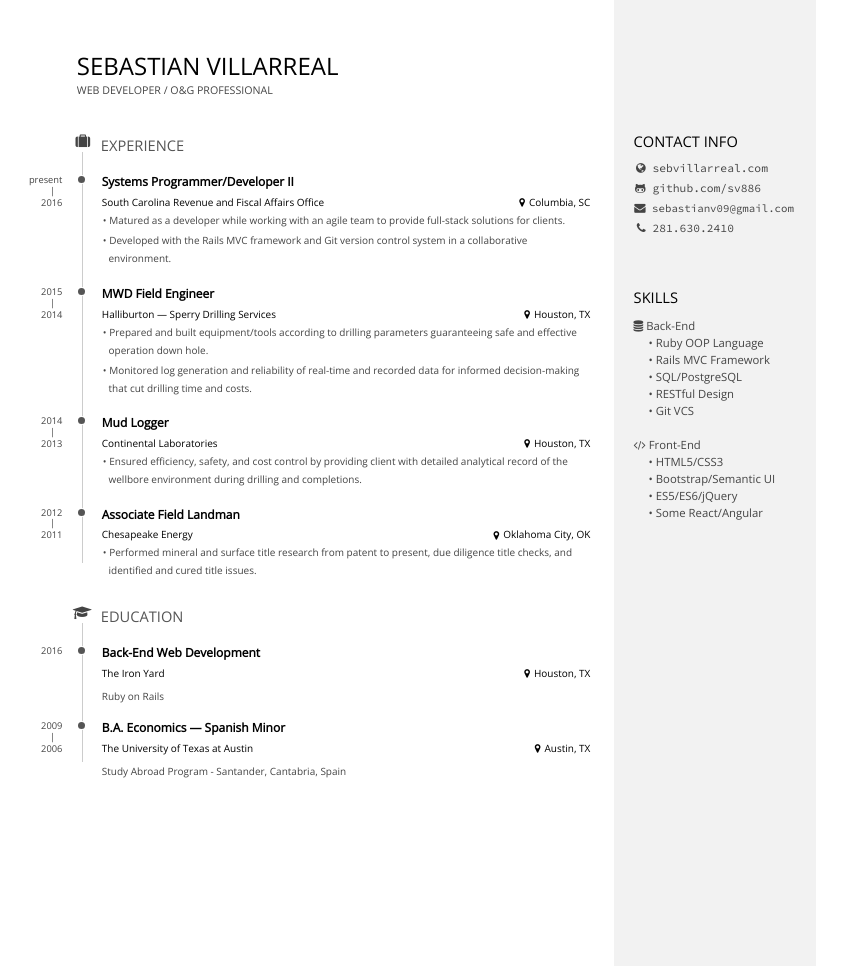
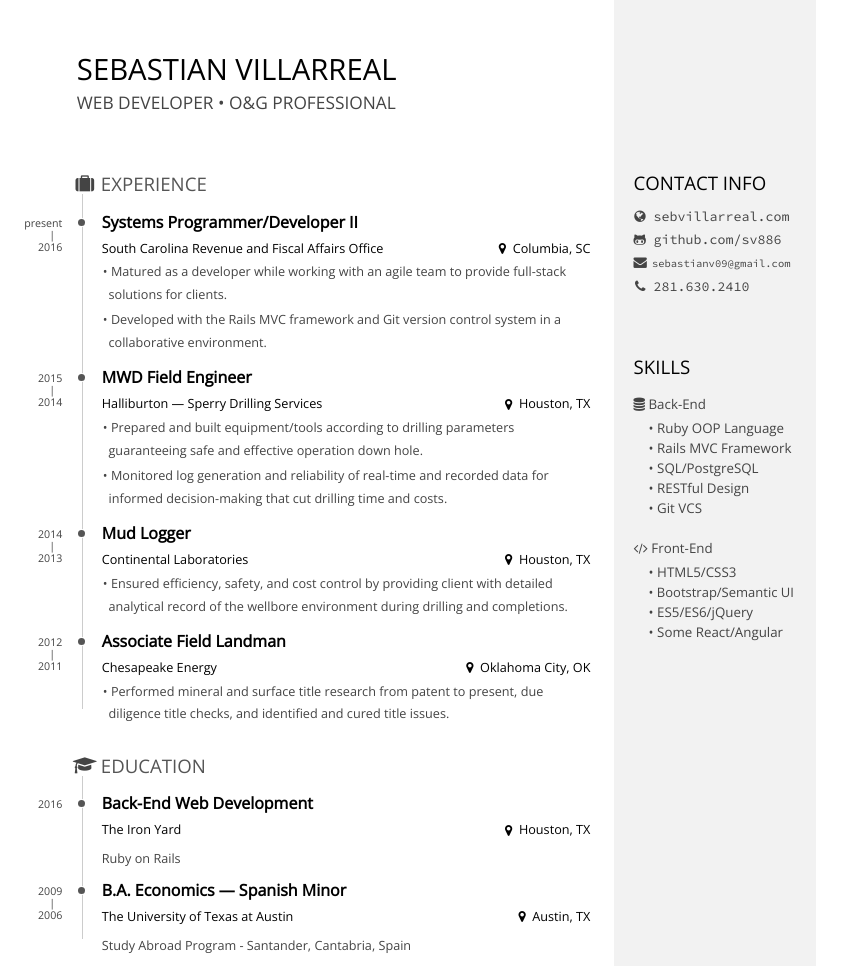
Before and after one commit to sean-stanley/resume, a plain HTML site: page resume.html in a window 1280 px wide. Shown: the top 966 px of the page, without its empty margins (0-854 px from the left). Drawn offline with nearby package versions, Linux system fonts and the light colour scheme.

Commit message:
update font sizes and margins for improved readabililty

```diff
--- a/resume.html
+++ b/resume.html
@@ -10,7 +10,7 @@
     <section id="main">
       <header id="title">
         <h1>Sebastian Villarreal</h1>
-        <span class="subtitle">WEB DEVELOPER / O&G PROFESSIONAL</span>
+        <span class="subtitle">WEB DEVELOPER • O&G PROFESSIONAL</span>
       </header>
       <section class="main-block">
         <h2>
@@ -30,8 +30,8 @@
             </header>
             <div>
               <ul>
-                <li>Matured as a developer while working with an agile team to provide full-stack solutions for clients.</li>
-                <li>Developed with the Rails MVC framework and Git version control system in a collaborative environment.</li>
+                <li>Matured as a developer while working with an agile team to provide full-stack<br />solutions for clients.</li>
+                <li>Developed with the Rails MVC framework and Git version control system in a<br />collaborative environment.</li>
               </ul>
               </div>
           </div>
@@ -50,8 +50,8 @@
             </header>
             <div>
               <ul>
-                <li>Prepared and built equipment/tools according to drilling parameters guaranteeing safe and effective operation down hole.</li>
-                <li>Monitored log generation and reliability of real-time and recorded data for informed decision-making that cut drilling time and costs.</li>
+                <li>Prepared and built equipment/tools according to drilling parameters<br />guaranteeing safe and effective operation down hole.</li>
+                <li>Monitored log generation and reliability of real-time and recorded data for<br />informed decision-making that cut drilling time and costs.</li>
               </ul>
             </div>
           </div>
@@ -70,7 +70,7 @@
             </header>
             <div>
               <ul>
-                <li>Ensured efficiency, safety, and cost control by providing client with detailed analytical record of the wellbore environment during drilling and completions.</li>
+                <li>Ensured efficiency, safety, and cost control by providing client with detailed<br />analytical record of the wellbore environment during drilling and completions.</li>
               </ul>
               </div>
           </div>
@@ -89,7 +89,7 @@
             </header>
             <div>
               <ul>
-                <li>Performed mineral and surface title research from patent to present, due diligence title checks, and identified and cured title issues.</li>
+                <li>Performed mineral and surface title research from patent to present, due<br />diligence title checks, and identified and cured title issues.</li>
               </ul>
               </div>
           </div>
@@ -200,7 +200,7 @@
         <ul>
           <li><i class="fa fa-globe"></i><a href="http://sebvillarreal.com" style="color: inherit;text-decoration: none;" target="_blank" > sebvillarreal.com</a></li>
           <li><i class="fa fa-github-alt"></i><a href="https://github.com/sv886/" style="color: inherit;text-decoration: none;" target="_blank"> github.com/sv886</a></li>
-          <li><i class="fa fa-envelope"></i><a id="email-address" href="mailto:sebastianv09@gmail.com" style="color: inherit;text-decoration: none;"> sebastianv09@gmail.com</a></li>
+          <li><i class="fa fa-envelope"></i><a id="email-address" href="mailto:sebastianv09@gmail.com" style="color: inherit;text-decoration: none;font-size: 10.5px;"> sebastianv09@gmail.com</a></li>
           <li><i class="fa fa-phone"></i><a href="tel:+1-281-630-2410" style="color: inherit;text-decoration: none;"> 281.630.2410</a></li>
         </ul>
       </div>
@@ -218,9 +218,9 @@
 
           <br>
 
-          <li><i class="fa fa-code"></i> Front-End</li>
+          <li id="skills-header"><i class="fa fa-code"></i> Front-End</li>
           <li class="section-item"> • HTML5/CSS3</li>
-          <li class="section-item"> • Bootstrap/Semantic UI</li>
+          <li class="section-item" style="font-size: 13px;"> • Bootstrap/Semantic UI</li>
           <li class="section-item"> • ES5/ES6/jQuery</li>
           <li class="section-item"> • Some React/Angular</li>
         </ul>
--- a/style.css
+++ b/style.css
@@ -80,13 +80,13 @@ li{
 #title{
   position: relative;
   left: 0.55in;
-  margin-bottom: 0.3in;
+  margin-bottom: 0.5in;
   line-height: 1.2;
 }
 
 #title h1{
   font-weight: 300;
-  font-size: 18pt;
+  font-size: 22pt;
   line-height: 1.5;
 }
 
@@ -104,7 +104,7 @@ li{
 }
 
 .subtitle{
-  font-size: 8pt;
+  font-size: 13pt;
 }
 
 /*** categorial blocks ***/
@@ -119,7 +119,7 @@ li{
   /* XXX: 0.5px for aligning fx printing */
   left: calc((var(--date-block-width) + var(--decorator-horizontal-margin)));
   font-weight: 400;
-  font-size: 11pt;
+  font-size: 14pt;
   color: #555;
 }
 
@@ -150,11 +150,11 @@ li{
 /**** minor tweaks on the icon fonts ****/
 #main h2 > .fa-graduation-cap{
   left: calc(var(--main-blocks-title-icon-offset-left) - 2pt);
-  top: 2pt;
+  top: 6pt;
 }
 
 #main h2 > .fa-suitcase{
-  top: 1pt;
+  top: 6pt;
 }
 
 #main h2 > .fa-folder-open{
@@ -176,7 +176,7 @@ li{
   flex: 0 0 var(--date-block-width);
   padding-top: calc(var(--row-blocks-padding-top) + 2.5pt) !important;
   padding-right: var(--decorator-horizontal-margin);
-  font-size: 7pt;
+  font-size: 8pt;
   text-align: right;
   line-height: 1;
 }
@@ -244,7 +244,7 @@ li{
 .details{
   flex: 1 0 0;
   padding-left: var(--decorator-horizontal-margin);
-  padding-top: calc(var(--row-blocks-padding-top) - 0.5pt) !important; /* not sure why but this is needed for better alignment */
+  padding-top: calc(var(--row-blocks-padding-top) - 5pt) !important; /* not sure why but this is needed for better alignment */
 }
 
 .details header{
@@ -252,7 +252,7 @@ li{
 }
 
 .details h3{
-  font-size: 9pt;
+  font-size: 12pt;
 }
 
 .main-block:not(.concise) .details div{
@@ -271,21 +271,23 @@ li{
 
 .details .place{
   float: left;
-  font-size: 7.5pt;
+  font-size: 9.5pt;
 }
 
 .details .location{
   float: right;
+  font-size: 9.5pt;
 }
 
 .details div{
   clear: both;
+  font-size: 9.5pt;
 }
 
 .details .location::before{
   display: inline-block;
   position: relative;
-  right: 3pt;
+  right: 5pt;
   top: 0.25pt;
   font-family: FontAwesome;
   font-weight: normal;
@@ -333,11 +335,11 @@ li{
 
 #sidebar h1{
   font-weight: 400;
-  font-size: 11pt;
+  font-size: 14pt;
 }
 
 .side-block{
-  margin-top: 0.5in;
+  margin-top: 0.9in;
 }
 
 #contact ul{
@@ -345,6 +347,7 @@ li{
   padding-left: 0;
   font-family: "Source Code Pro";
   font-weight: 400;
+  font-size: 10pt;
   line-height: 1.75;
 }
 
@@ -355,11 +358,17 @@ li{
 
 #skills{
   line-height: 1.5;
+  margin-top: 55px
 }
 
 #skills ul{
-  margin: 0.05in 0 0.15in;
+  margin: 0.15in 0 0.15in;
   padding: 0;
+  font-size: 10pt;
+}
+
+#skills-header {
+  margin-bottom: 4px;
 }
 
 #disclaimer{
```
